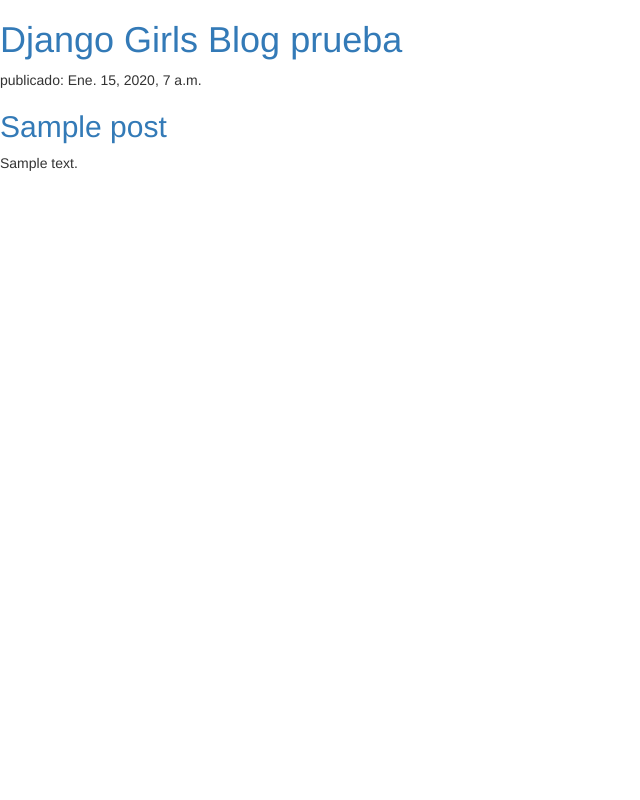
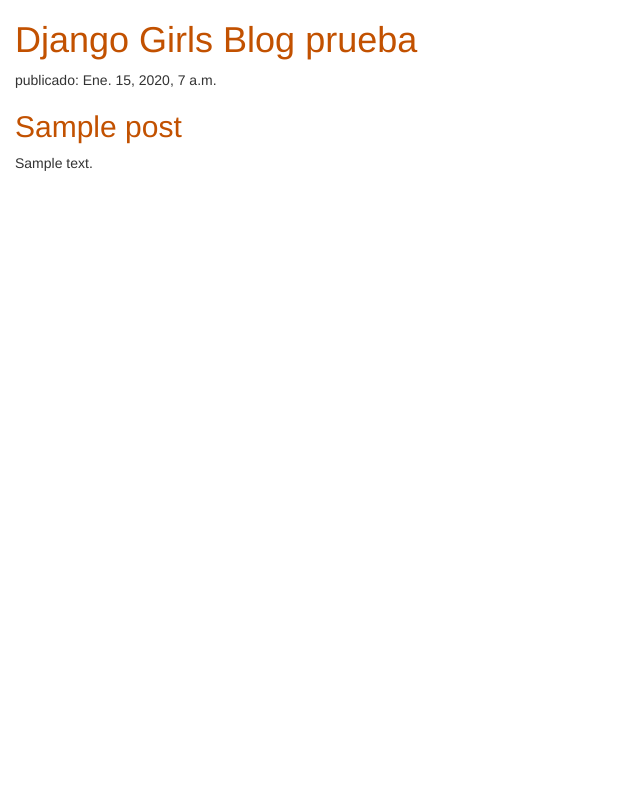
Before and after one commit to Lua-Code12/my-first-blog, a Django app: page / in a window 1280 px wide. Shown: the whole page, without its empty margins (0-640 px from the left). Run offline with Django 3.2, Linux system fonts and the light colour scheme; tables that the repository leaves empty hold one stand-in row (values such as "Sample post"); some libraries are stand-ins or nearby versions.

Commit message:
se modifican los #C

```diff
--- /dev/null
+++ b/blog/static/css/blog.css
@@ -0,0 +1,7 @@
+h1 a, h2 a {
+    color: #C25100;
+}
+
+body {
+    padding-left: 15px;
+}
--- a/blog/templates/blog/post_list.html
+++ b/blog/templates/blog/post_list.html
@@ -1,11 +1,12 @@
+{% load static %}
 <html>
     <head>
         <title>Django Girls blog</title>
 
         <link rel="stylesheet" href="//maxcdn.bootstrapcdn.com/bootstrap/3.2.0/css/bootstrap.min.css">
-<link rel="stylesheet" href="//maxcdn.bootstrapcdn.com/bootstrap/3.2.0/css/bootstrap-theme.min.css">
-
-
+        <link rel="stylesheet" href="//maxcdn.bootstrapcdn.com/bootstrap/3.2.0/css/bootstrap-theme.min.css">
+        <link rel="stylesheet" href="{% static 'css/blog.css' %}">
+        <link href="//fonts.googleapis.com/css?family=Lobster&subset=latin,latin-ext" rel="stylesheet" type="text/css">
     </head>
     <body>
         <div>
```
